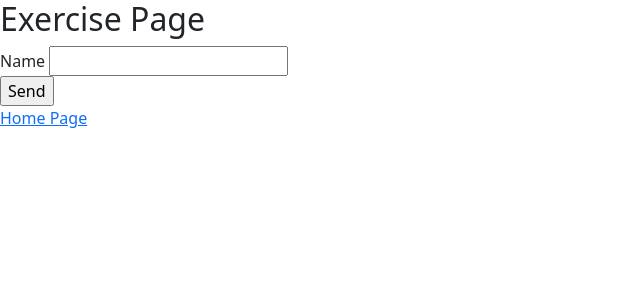
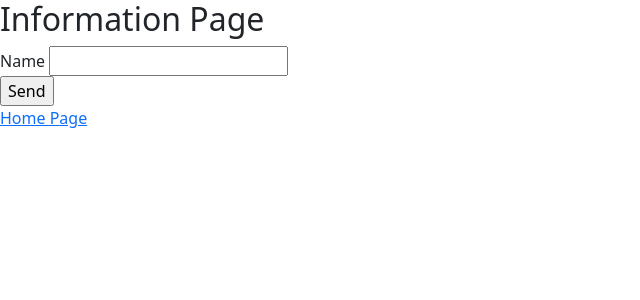
Before and after one commit to mlacerenze/FLASK-AlertMessage, a Flask app: page /message in a window 1280 px wide. Shown: the top 300 px of the page, without its empty margins (0-640 px from the left). Run offline with Flask 2, Linux system fonts and the light colour scheme.

Commit message:
Change title templates

```diff
--- a/templates/message.html
+++ b/templates/message.html
@@ -7,7 +7,7 @@
 {% endblock %}
 
 {% block content %}
-  <h2>Exercise Page</h2>
+  <h2>Information Page</h2>
   {% for message in get_flashed_messages() %}
     <div class="alert alert-primary d-flex align-items-center" role="alert">
       <svg xmlns="http://www.w3.org/2000/svg" width="24" height="24" fill="currentColor" class="bi bi-exclamation-triangle-fill flex-shrink-0 me-2" viewBox="0 0 16 16" role="img" aria-label="Warning:">
```
